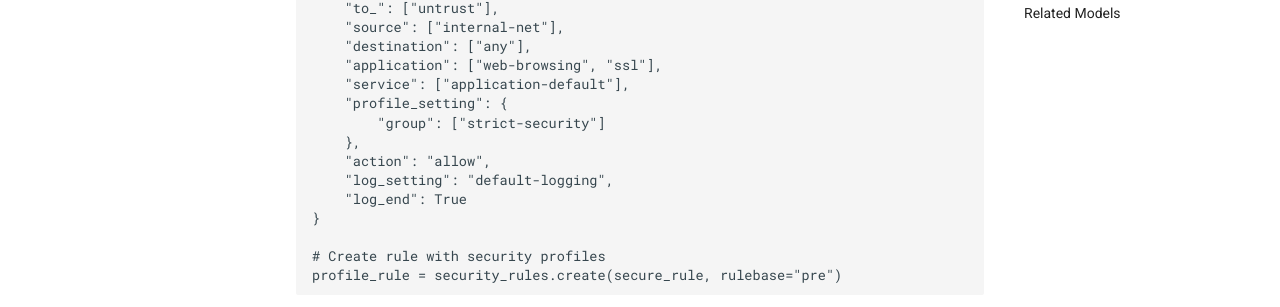
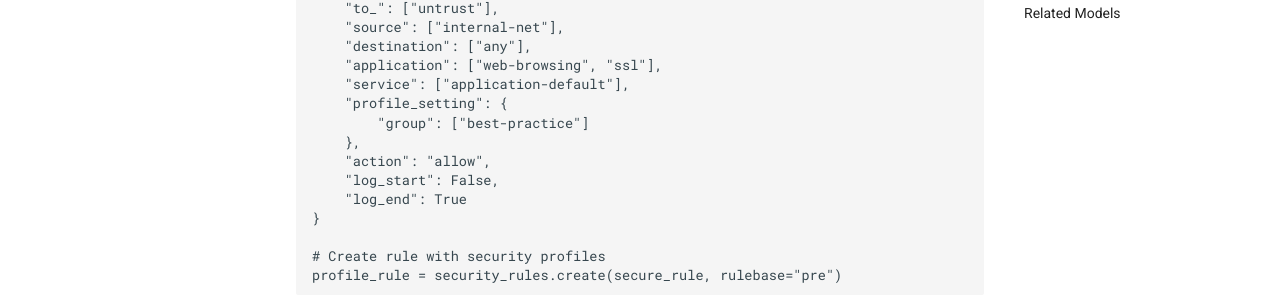
Before and after one commit to cdot65/pan-scm-sdk, an MkDocs documentation site: the page built from docs/sdk/config/security_services/security_rule.md, in a window 1280 px wide and 1400 px high, scrolled down 3445 px. Shown: the part 679-986 px from the top of the window. Built offline with MkDocs 1.6.1 and Material for MkDocs 9.7.7, drawn with Linux system fonts in a browser that asks for light colours; comment, search, counter and statistics services are not loaded; some of the changed text lies outside the part shown.

Commit message:
Updating "Create Security Rule" documentation (#96)
* Adding example for Security Rule CRUD operations

* Update security_rule.md

Example in documentation was throwing errors

```diff
--- a/docs/sdk/config/security_services/security_rule.md
+++ b/docs/sdk/config/security_services/security_rule.md
@@ -138,10 +138,10 @@ secure_rule = {
     "application": ["web-browsing", "ssl"],
     "service": ["application-default"],
     "profile_setting": {
-        "group": ["strict-security"]
+        "group": ["best-practice"]
     },
     "action": "allow",
-    "log_setting": "default-logging",
+    "log_start": False,
     "log_end": True
 }
 
```
